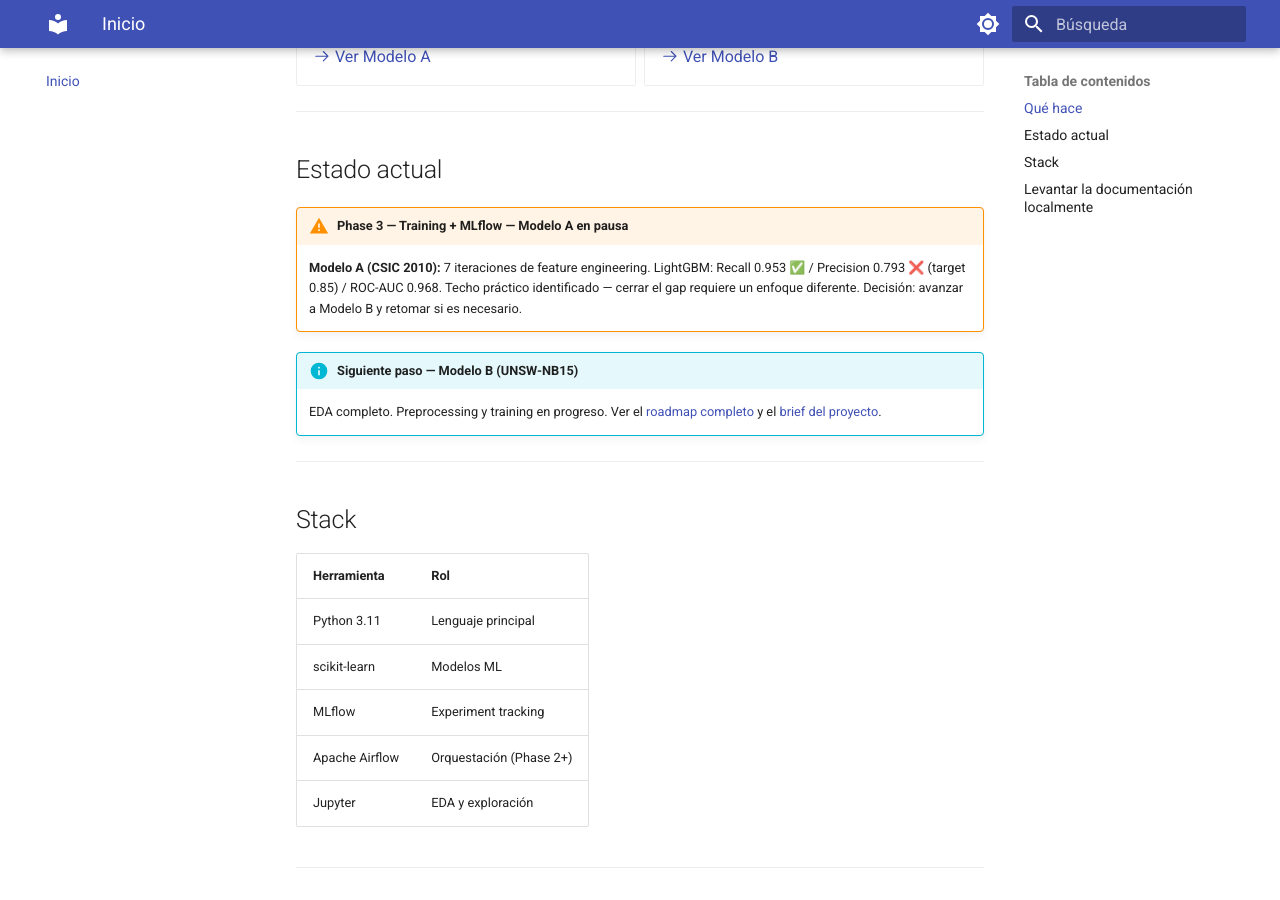
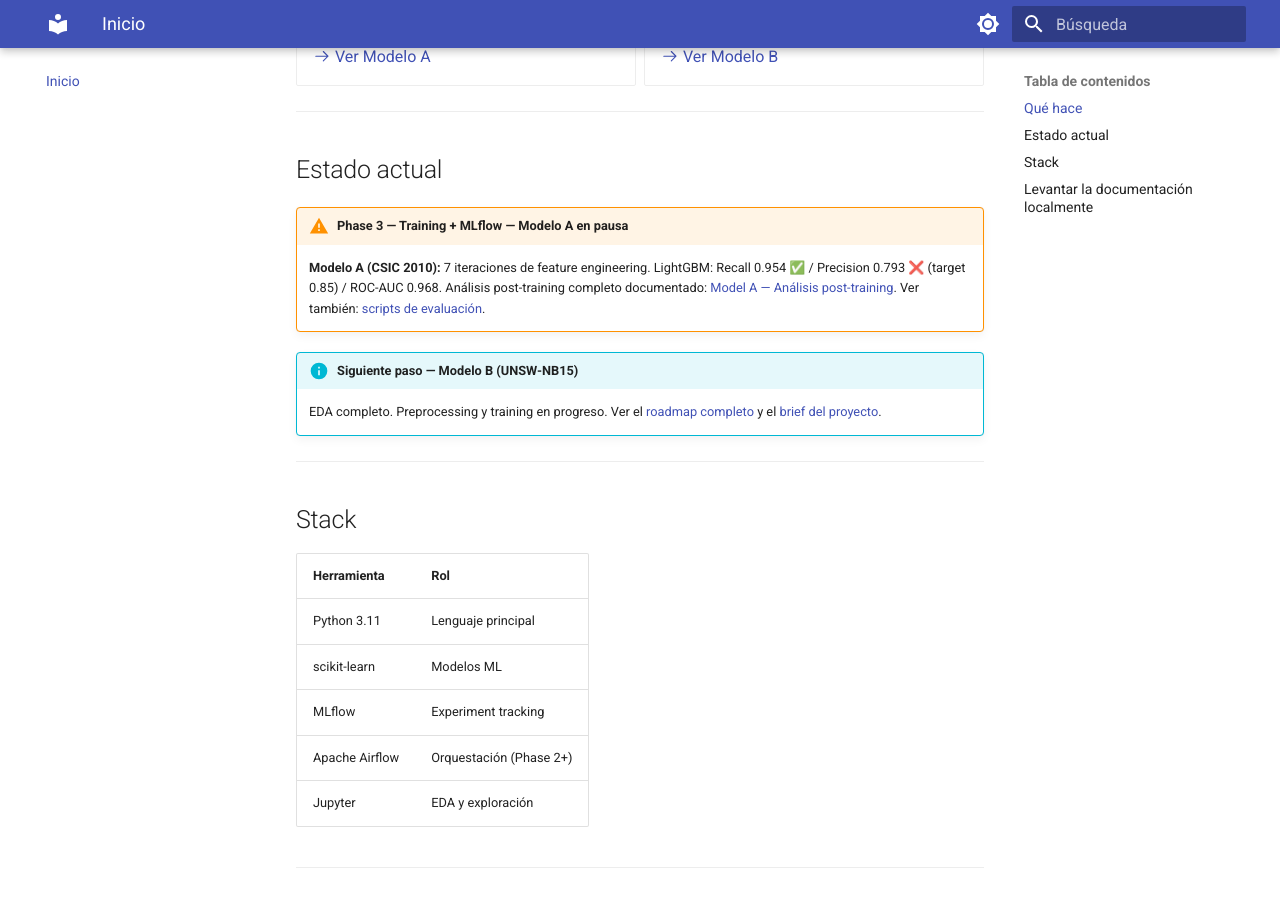
Before and after one commit to permotion/pmt_mlsec, an MkDocs documentation site: the page built from docs/index.md, in a window 1280 px wide and 900 px high, scrolled down 555 px. Built offline with MkDocs 1.6.1 and Material for MkDocs 9.7.7, drawn with Linux system fonts in a browser that asks for light colours.

Commit message:
Update index.md to reference model_a_analysis
Co-Authored-By: Claude Opus 4.6 <noreply@anthropic.com>

```diff
--- a/docs/index.md
+++ b/docs/index.md
@@ -38,9 +38,9 @@ Dos modelos de clasificación binaria para detección offline de ataques:
 
 !!! warning "Phase 3 — Training + MLflow — Modelo A en pausa"
     **Modelo A (CSIC 2010):** 7 iteraciones de feature engineering.
-    LightGBM: Recall 0.953 ✅ / Precision 0.793 ❌ (target 0.85) / ROC-AUC 0.968.
-    Techo práctico identificado — cerrar el gap requiere un enfoque diferente.
-    Decisión: avanzar a Modelo B y retomar si es necesario.
+    LightGBM: Recall 0.954 ✅ / Precision 0.793 ❌ (target 0.85) / ROC-AUC 0.968.
+    Análisis post-training completo documentado: [Model A — Análisis post-training](model_a_analysis.md).
+    Ver también: [scripts de evaluación](model_a_analysis.md#5-evaluación-de-requests-reales-via-script).
 
 !!! info "Siguiente paso — Modelo B (UNSW-NB15)"
     EDA completo. Preprocessing y training en progreso.
```
